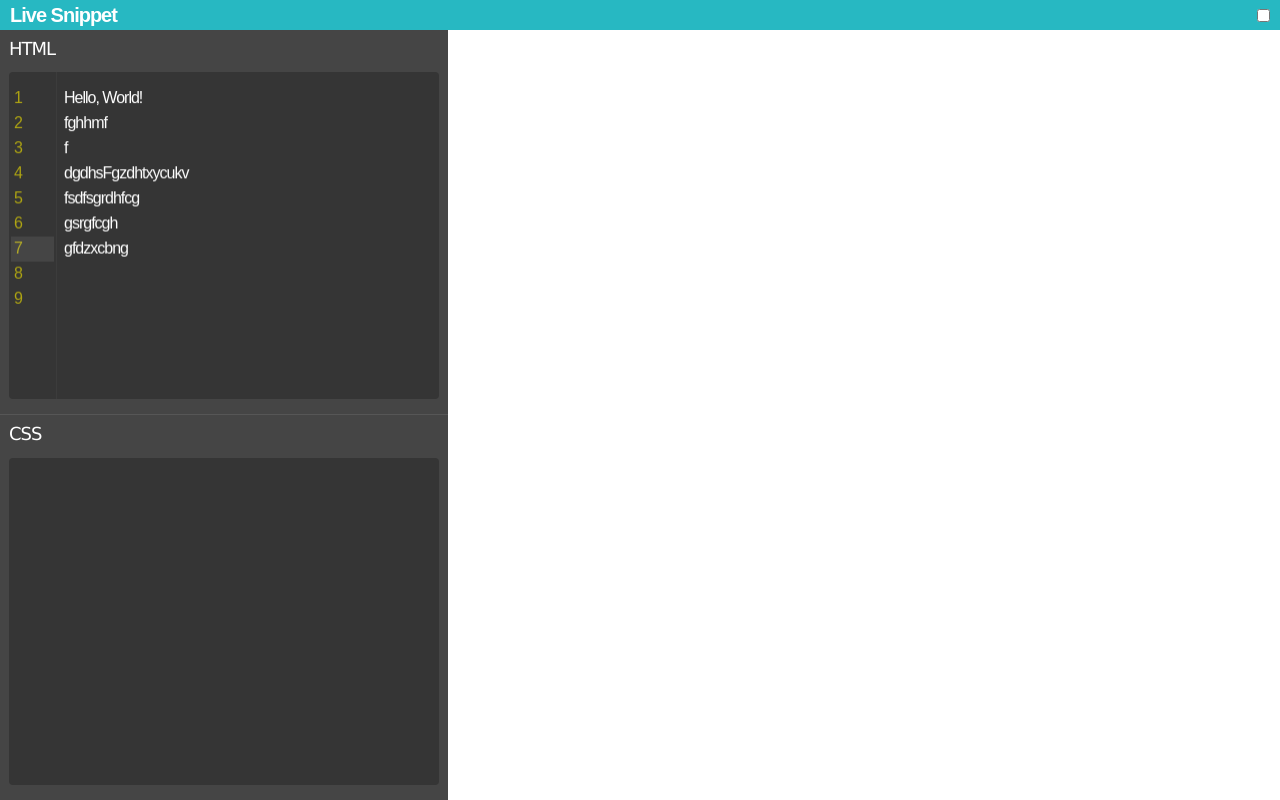
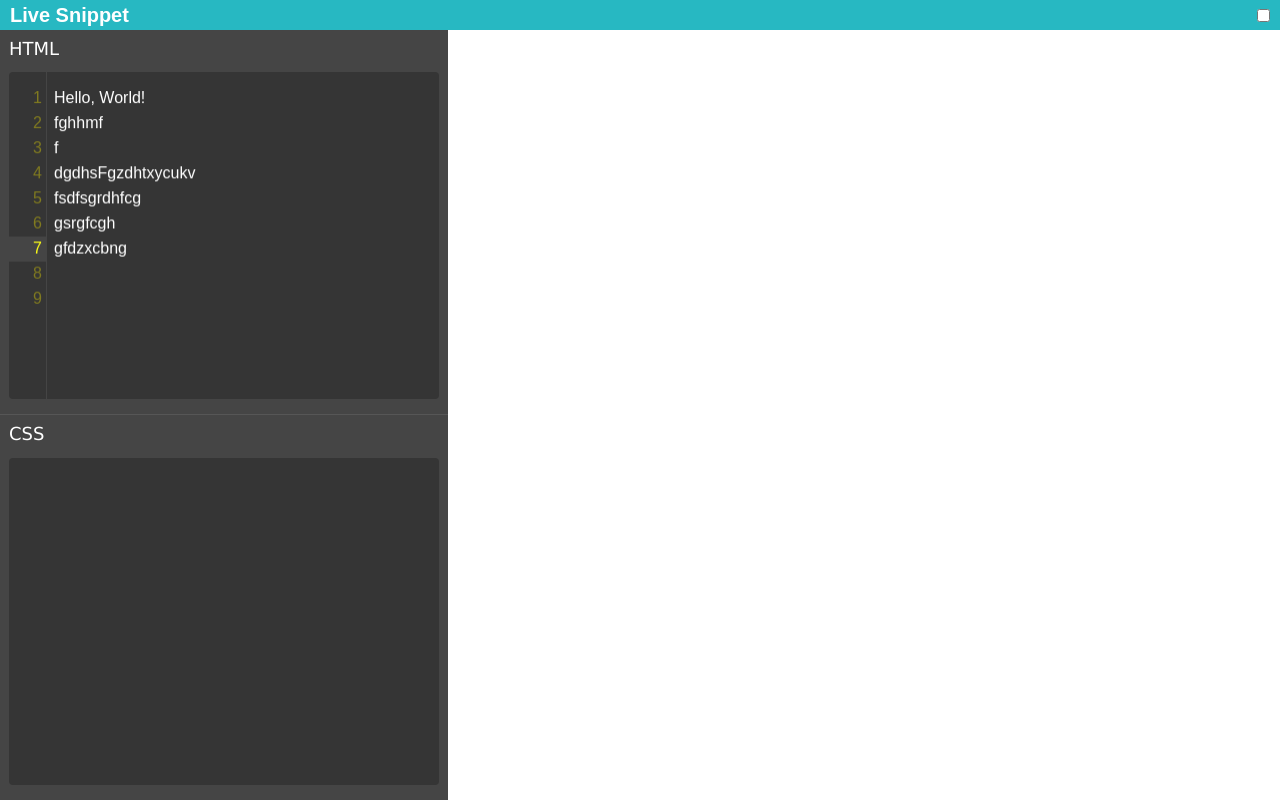
Before and after one commit to elesismailov/Live-Snippet, a plain HTML site: page index.html in a window 1280 px wide. Both pictures are taken after a click on the element 223 px from the left and 235 px from the top of the page. Drawn offline with Linux system fonts and the light colour scheme.

Commit message:
Fix Line Number Display
Highlights focused line number. Line numbers are rendered from left to right increasingly; line number baseline is at the left.

```diff
--- a/index.js
+++ b/index.js
@@ -26,21 +26,16 @@ let htmlFocus = {
 };
 
 const COMPUTED_STYLES = getComputedStyle(document.body);
-let lineNumberColor = COMPUTED_STYLES.getPropertyValue(
-    "--editor-line-number-color"
-);
-let lineFocusColor = COMPUTED_STYLES.getPropertyValue(
-    "--editor-line-focus-color"
-);
+let lineNumberColor = COMPUTED_STYLES.getPropertyValue("--editor-line-number-color");
+let lineFocusColor = COMPUTED_STYLES.getPropertyValue("--editor-line-focus-color");
 let textColor = COMPUTED_STYLES.getPropertyValue("--editor-text-color");
 let caretColor = COMPUTED_STYLES.getPropertyValue("--editor-caret-color");
-let textStart = 55*scale;
+
+let textStart = 45*scale;   // 55 for 1000+ lines, 45 for 100+ lines
+let numberStart = 45*scale; // 55 for 1000+ lines, 45 for 100+ lines
 
 renderHtmlCanvas();
-window.addEventListener(
-    "resize",
-    renderHtmlCanvas
-);
+window.addEventListener("resize",renderHtmlCanvas);
 
 function resetHtmlCanvas() {
     let { width, height } = htmlCanvas.getClientRects()[0];
@@ -50,11 +45,15 @@ function resetHtmlCanvas() {
 function renderHtmlCanvas() {
     resetHtmlCanvas();
     HC.font = `${16*scale}px Fira Code, sans-serif`;
+    // HC.fillStyle = "#fff"
+    // HC.fillRect(0,0,numberStart - 8*scale,htmlCanvas.height)
     for (let i = 0; i < htmlRecordedCords.length; i++) {
+        //  line numbers
         HC.fillStyle = lineNumberColor;
-        //  line numbers
+        if (htmlFocus.lineI == i && htmlFocus.status) HC.fillStyle = 'yellow';
         HC.fillText(
-            i + 1, 5,
+            i + 1,
+            numberStart + (- 8 - 13 - (i+1 < 10 ? 0 : 10*((Math.ceil((i + 1)/10)+'').length)))*scale,
             htmlRecordedCords[i][0] + htmlCurrentScroll + universalValue
         );
         //  contents of strings
@@ -67,11 +66,11 @@ function renderHtmlCanvas() {
     }
     HC.fillStyle = lineFocusColor;
     //  line number splitter
-    HC.fillRect(textStart - 8, 0, 0.5, htmlCanvas.height);
+    HC.fillRect(numberStart - 8*scale, 0, 1*scale, htmlCanvas.height);
     if (htmlFocus.status) {
         //  the focused on line
-        HC.fillRect(2, htmlRecordedCords[htmlFocus.lineI][0] + htmlCurrentScroll + 8,
-            textStart - 12,universalValue
+        HC.fillRect(0, htmlRecordedCords[htmlFocus.lineI][0] + htmlCurrentScroll + 8*scale,
+            numberStart - 8*scale ,universalValue
         );
         //  caret
         if (htmlFocus.caret) {
@@ -79,7 +78,7 @@ function renderHtmlCanvas() {
             HC.fillRect(HC.measureText(
                     htmlStrings[htmlFocus.lineI].slice(0, htmlFocus.charI === null ? undefined : htmlFocus.charI)
                 ).width + textStart,
-                htmlRecordedCords[htmlFocus.lineI][0] + htmlCurrentScroll + 8,
+                htmlRecordedCords[htmlFocus.lineI][0] + htmlCurrentScroll + 8*scale,
                 1*scale, universalValue
             );
         }
@@ -279,20 +278,20 @@ backspace.moveCoords = function moveCoords() {
 
 //  focus on a certain line
 htmlCanvas.addEventListener("click", function (event) {
-    let currentLine = htmlStrings[htmlFocus.lineI]
     //  find whether clicked place is in recorded cords
     let coordsY = htmlRecordedCords.find(
                     (value) =>
-                        value[0] < event.layerY + Math.abs(htmlCurrentScroll) &&
-                        value[1] > event.layerY + Math.abs(htmlCurrentScroll)
+                        value[0] < event.layerY*scale + Math.abs(htmlCurrentScroll) &&
+                        value[1] > event.layerY*scale + Math.abs(htmlCurrentScroll)
                 ) || 0;
     //if clicked at the empty spot of the canvas, focus on the last line
-    if (htmlRecordedCords.indexOf(coordsY) !== -1) {
+    if (coordsY) {
         htmlFocus.lineI = htmlRecordedCords.indexOf(coordsY);
-        let currentStringLength = HC.measureText(currentLine).width + textStart;
+        let currentLine = htmlStrings[htmlFocus.lineI]
+        let currentLineLength = HC.measureText(currentLine).width + textStart;
         let clickPoint = event.layerX*scale
-        if (clickPoint <= HC.measureText(currentLine).width + textStart) {
-            for (let i = 0; i < currentLine.length; i++) {
+        if (clickPoint <= currentLineLength) {
+            for (let i = 0; i < currentLineLength; i++) {
                 if (HC.measureText(currentLine.slice(0, i)).width + textStart - 5*scale < clickPoint &&
                     HC.measureText(currentLine.slice(0, i)).width + textStart + 5*scale > clickPoint){
                     htmlFocus.charI = i;
@@ -303,9 +302,9 @@ htmlCanvas.addEventListener("click", function (event) {
             htmlFocus.charI = currentLine.length;
         }
     } else {
+        //  focus on the end of the line
         htmlFocus.lineI = htmlRecordedCords.length - 1;
-        //  focus on the end of the line
-        htmlFocus.charI = currentLine.length;
+        htmlFocus.charI = htmlStrings[htmlFocus.lineI].length;
     }
 
     // let count = 0;
--- a/style.scss
+++ b/style.scss
@@ -13,7 +13,7 @@
 
     --editor-background: #353535;
     --editor-frame-color: #454545;
-    --editor-line-number-color: rgb(175, 165, 19);
+    --editor-line-number-color: rgba(175, 165, 19, 0.623);
     --editor-line-focus-color: #ffffff15;
     --editor-caret-color: rgb(180, 182, 255);
     --editor-text-color: #ffffff;
@@ -24,7 +24,6 @@ body {
     background: lightgrey;
     font-size: 18px;
     font-family: Verdana, Geneva, Tahoma, sans-serif;
-    letter-spacing: -1px;
 }
 
 main {
@@ -76,6 +75,7 @@ header {
             border-radius: 4px;
             position: absolute;
             background: var(--editor-background);
+            cursor: text;
             width: 96%;
             height: 85%;
             top: 11%;
```
Also changed, not shown: style.css.
